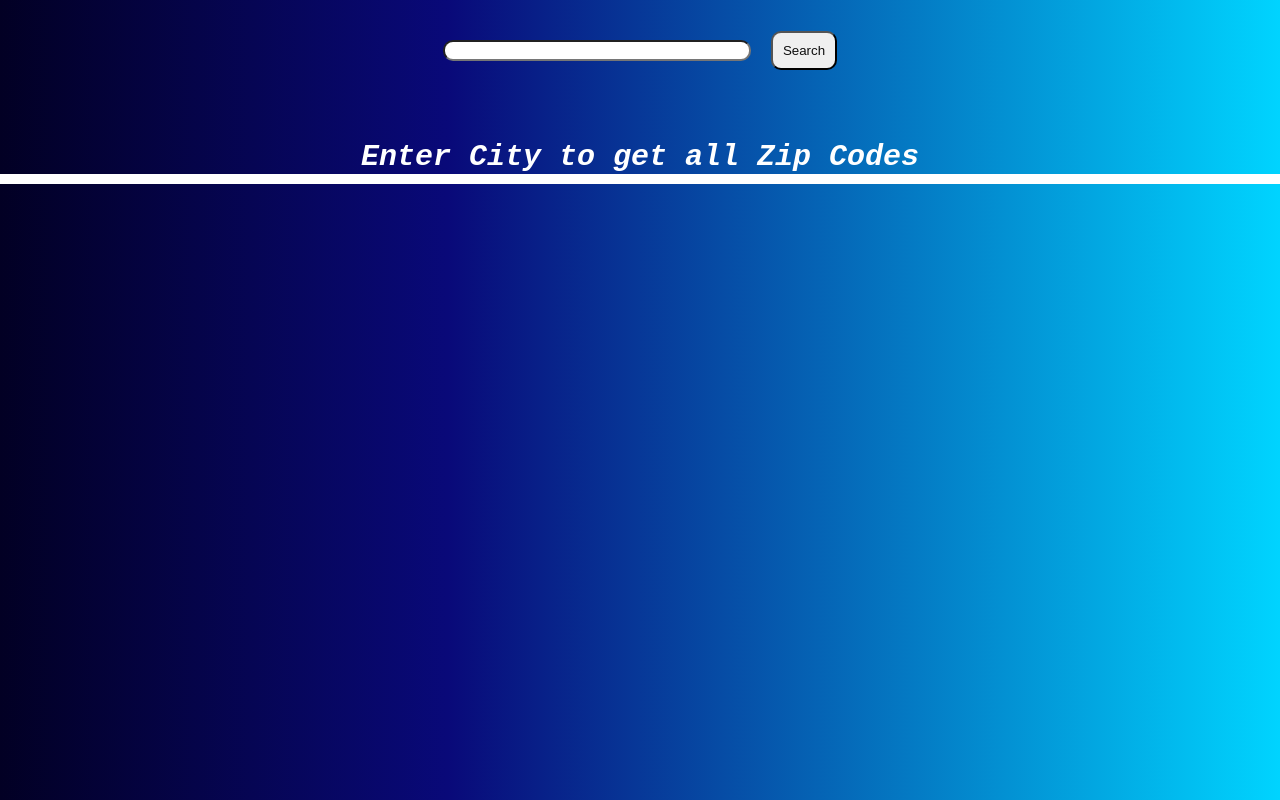
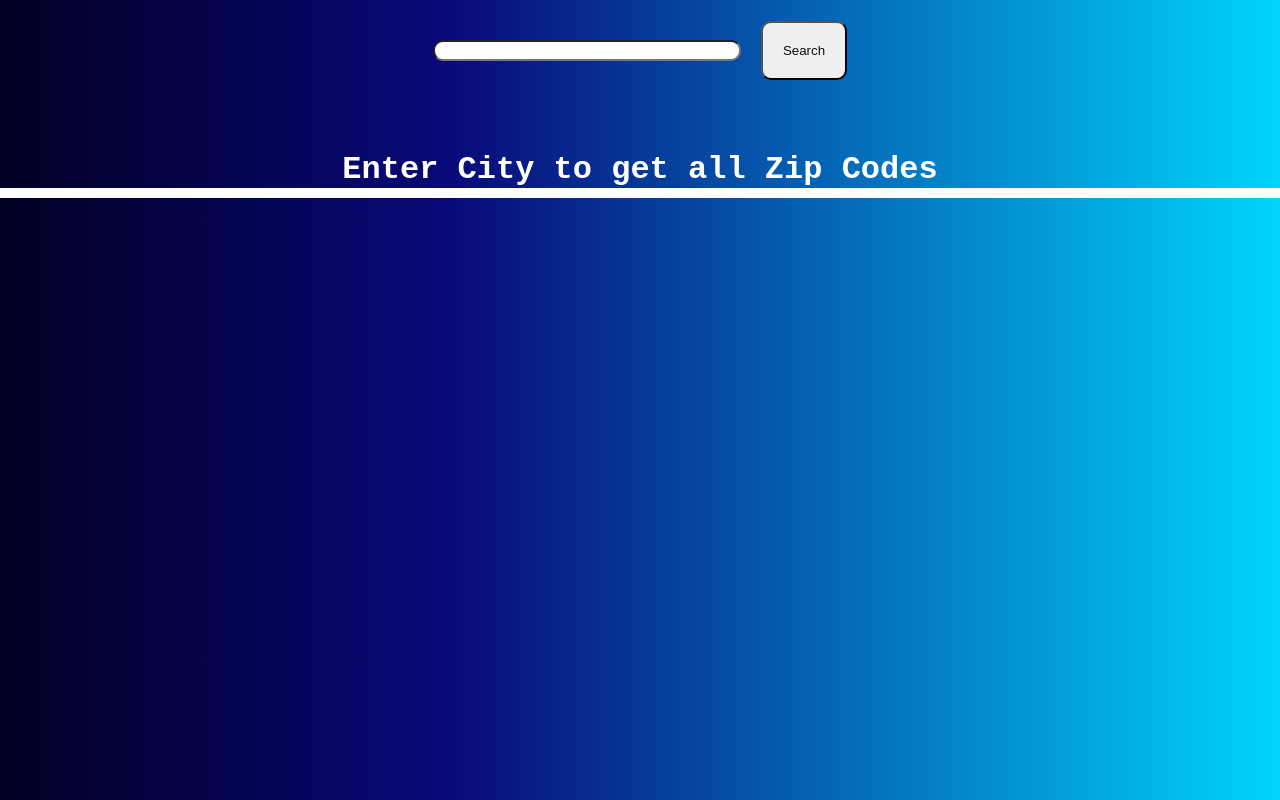
Before and after one commit to Jacky-Tung/TTP_Assignment7, a React (Create React App) app: page / in a window 1280 px wide. Built offline with nearby package versions, Linux system fonts and the light colour scheme.

Commit message:
Modified styling

```diff
--- a/src/App.css
+++ b/src/App.css
@@ -42,8 +42,6 @@
 .header{
   font-family: 'Courier New', Courier, monospace;
   border-bottom: solid white 10px;
-  font-size: 30px;
-  font-style: italic;
   color:white;
   padding-top:50px;
 
@@ -56,7 +54,7 @@
 }
 #searchButton{
   color: rgb(14, 14, 14);
-  padding: 10px 10px;
+  padding: 20px 20px;
   border-radius: 10px;
 }
 #searchButton:hover{
```
